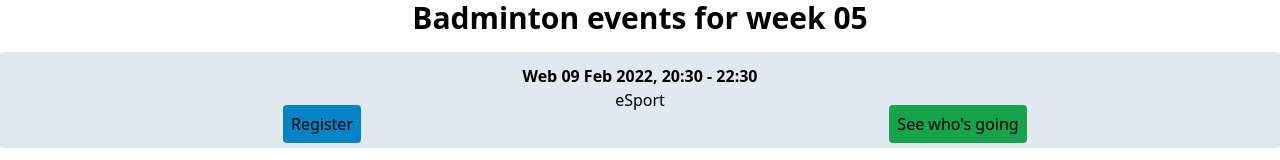
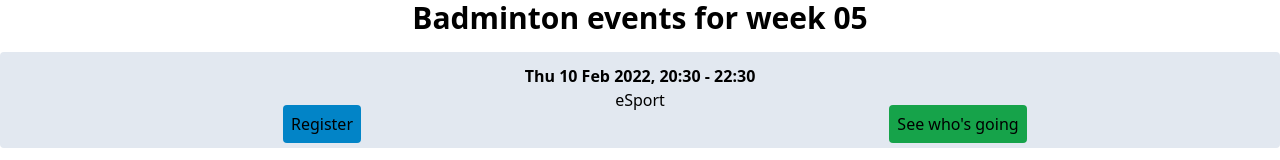
Before and after one commit to Go-for-Games/web, a React (Create React App) app: page / in a window 1280 px wide. Shown: the top 160 px of the page. Built offline with nearby package versions, Linux system fonts and the light colour scheme.

Commit message:
chore: add Thu event

```diff
--- a/src/App.tsx
+++ b/src/App.tsx
@@ -4,7 +4,7 @@ import Event from './components/Event';
 
 const events = [
   {
-    date: 'Web 09 Feb 2022, 20:30 - 22:30',
+    date: 'Thu 10 Feb 2022, 20:30 - 22:30',
     location: 'eSport',
     form: 'https://forms.gle/bsPuAboVBoiJAtW89',
     view: 'https://docs.google.com/forms/d/e/1FAIpQLSfDSN2M6W6BUjL72rGgl2WnbvKXFBoYYaCgezCH3-m8FYgqLQ/viewanalytics',
```
